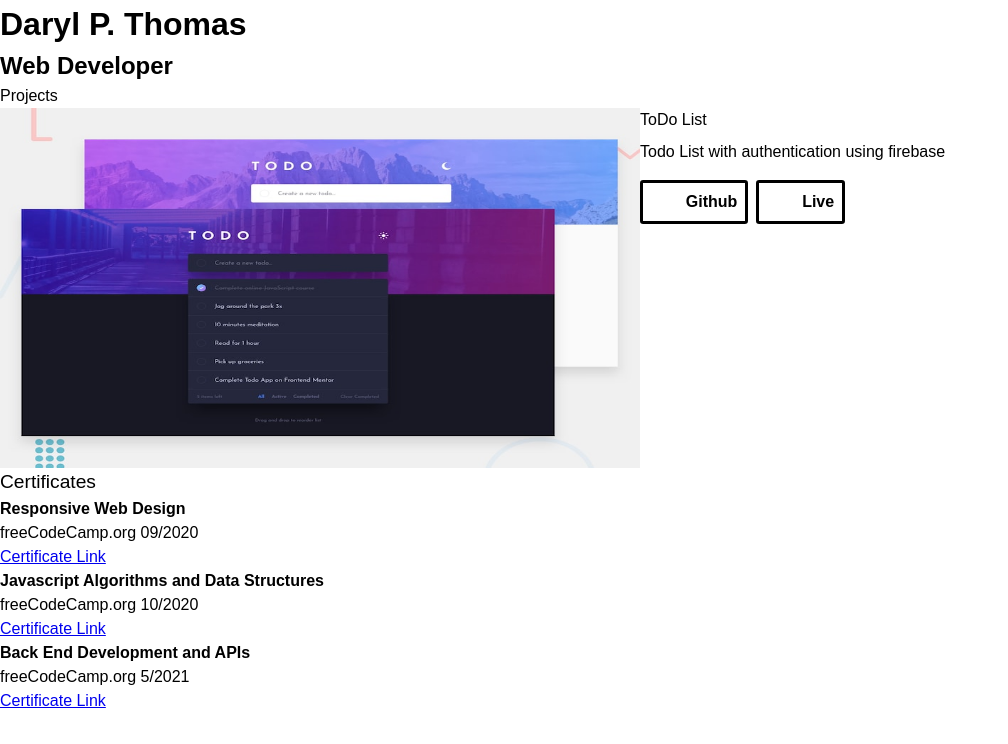
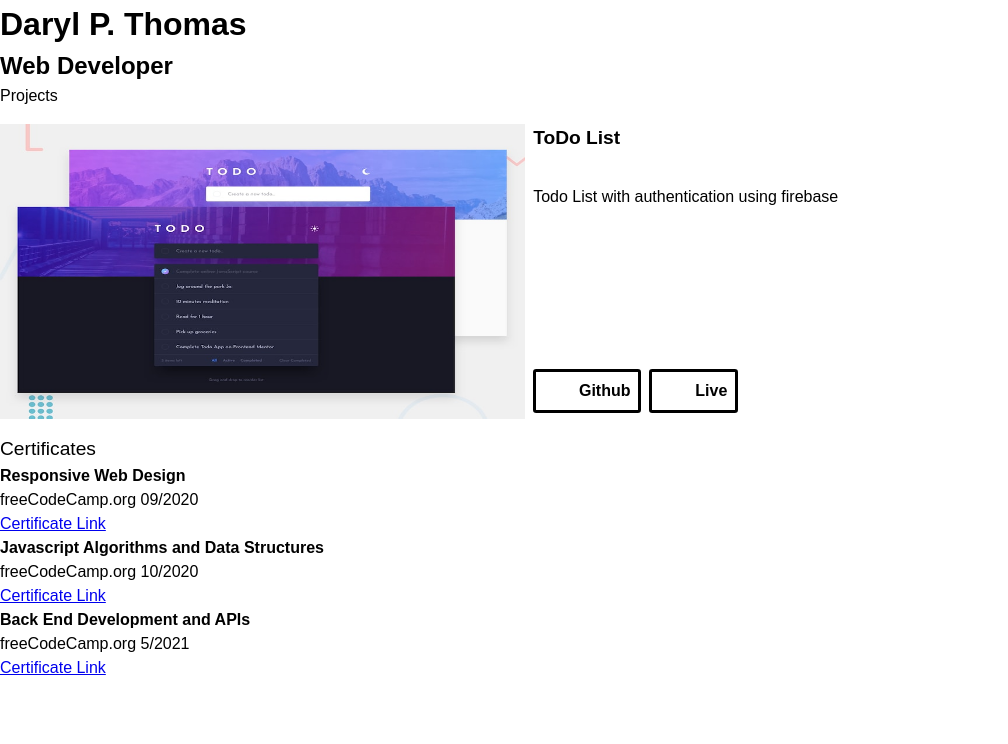
Before and after one commit to ThomasTW935/Portfolio, a React (Create React App) app: page / in a window 1280 px wide. Shown: the top 744 px of the page, without its empty margins (0-1008 px from the left). Built offline with nearby package versions, Linux system fonts and the light colour scheme; some icons are missing.

Commit message:
fix style of details, con and title

```diff
--- a/src/components/Projects/Project/Project.style.ts
+++ b/src/components/Projects/Project/Project.style.ts
@@ -12,10 +12,11 @@ interface ICon extends StyledComponentBase<any, {}> {
 
 const Con: ICon = styled.div`
   display: flex;
+  gap: 0.5em;
+  padding: 1em 0;
 `
 
 const image = styled.div`
-  width: 50%;
   img {
     aspect-ratio: 16/9;
     width: 100%;
@@ -24,12 +25,17 @@ const image = styled.div`
 `
 
 const details = styled.div`
-  display: flex;
-  flex-direction: column;
-  gap: 0.5rem;
+  display: grid;
+  grid-template: 1fr 2fr 1fr 1fr / 1fr;
+  justify-content: start;
+  width: 100%;
+  gap: 0.3rem;
 `
 
-const title = styled.p``
+const title = styled.p`
+  font-weight: bold;
+  font-size: 1.2rem;
+`
 
 const cta = styled.div`
   display: flex;
```
